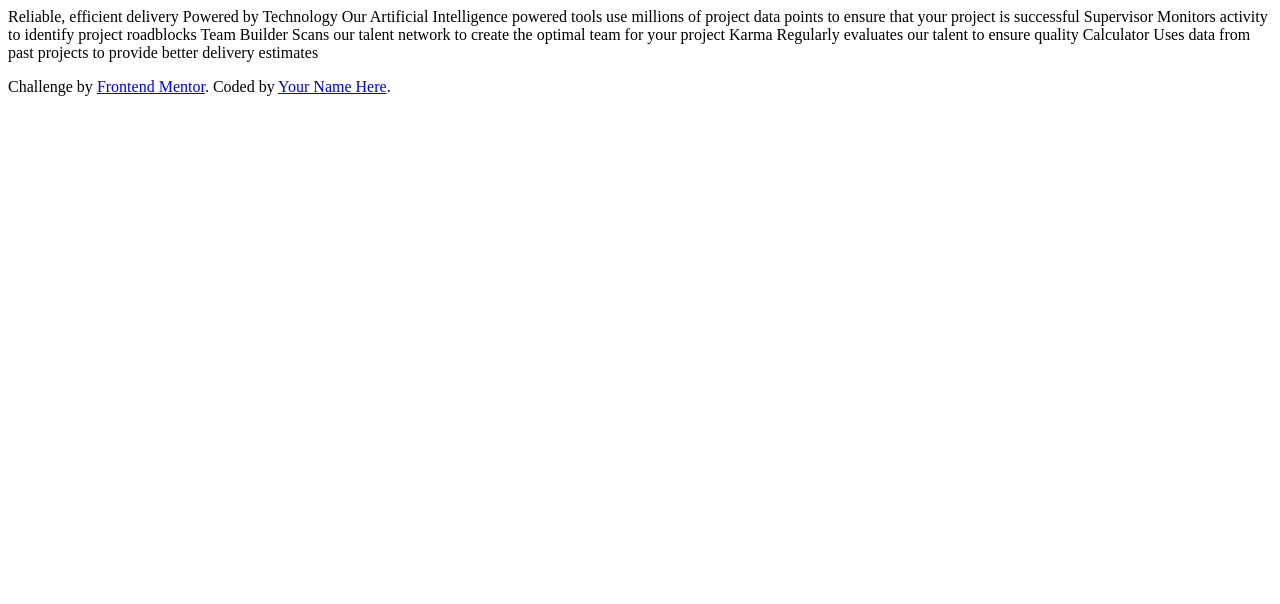
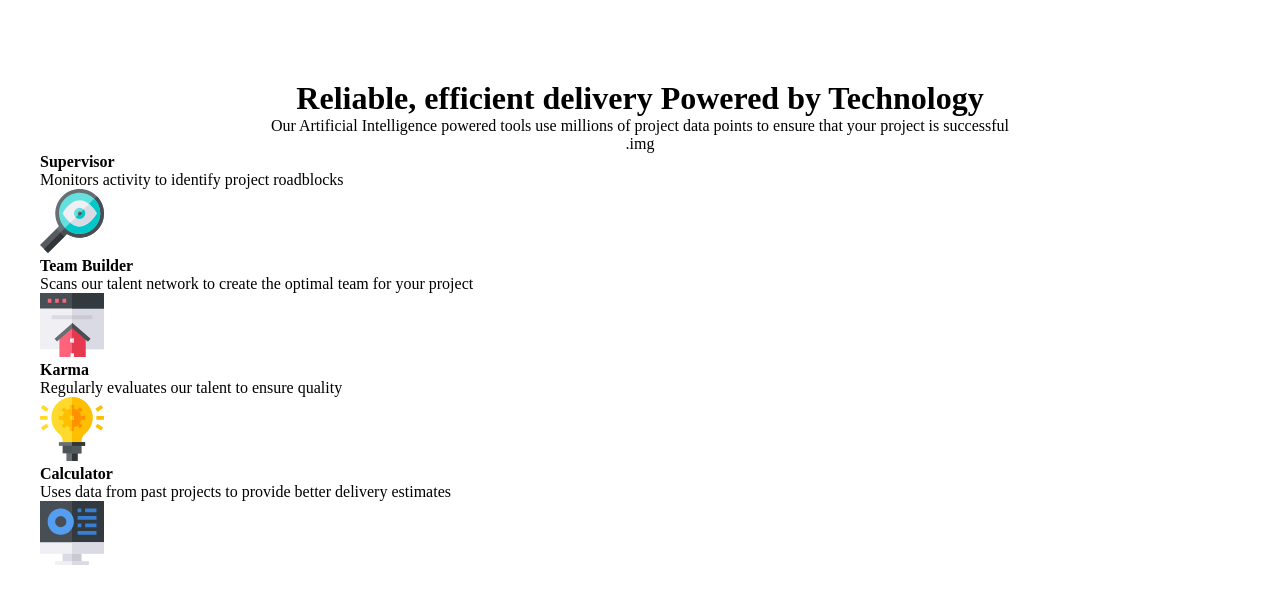
Before and after one commit to igafshell/four-card-feature-section-main, a plain HTML site: page index.html in a window 1280 px wide. Drawn offline with Linux system fonts and the light colour scheme.

Commit message:
Edit HTML and added CSS

```diff
--- a/index.html
+++ b/index.html
@@ -2,7 +2,16 @@
 <html lang="en">
 	<head>
 		<meta charset="UTF-8" />
-		<meta name="viewport" content="width=device-width, initial-scale=1.0" />
+		<meta
+			name="viewport"
+			content="width=device-width,
+		initial-scale=1.0"
+		/>
+		<meta
+			name="description"
+			content="Provide and deliver AI powered tools for your company"
+		/>
+		<link rel="stylesheet" href="style.css" />
 		<link
 			rel="icon"
 			type="image/png"
@@ -13,21 +22,45 @@
 		<title>Frontend Mentor | Four card feature section</title>
 	</head>
 	<body>
-		Reliable, efficient delivery Powered by Technology Our Artificial
-		Intelligence powered tools use millions of project data points to ensure
-		that your project is successful Supervisor Monitors activity to identify
-		project roadblocks Team Builder Scans our talent network to create the
-		optimal team for your project Karma Regularly evaluates our talent to ensure
-		quality Calculator Uses data from past projects to provide better delivery
-		estimates
-
-		<footer>
-			<p class="attribution">
-				Challenge by
-				<a href="https://www.frontendmentor.io?ref=challenge" target="_blank"
-					>Frontend Mentor</a
-				>. Coded by <a href="#">Your Name Here</a>.
+		<header>
+			<h1>Reliable, efficient delivery Powered by Technology</h1>
+			<p>
+				Our Artificial Intelligence powered tools use millions of project data
+				points to ensure that your project is successful
 			</p>
-		</footer>
+			.img
+		</header>
+		<main>
+			<section>
+				<h4>Supervisor</h4>
+				<p>Monitors activity to identify project roadblocks</p>
+				<div class="icon">
+					<img src="./images/icon-supervisor.svg" alt="Magnifying glass icon" />
+				</div>
+			</section>
+			<section>
+				<h4>Team Builder</h4>
+				<p>
+					Scans our talent network to create the optimal team for your project
+				</p>
+				<div class="icon">
+					<img src="./images/icon-team-builder.svg" alt="House icon" />
+				</div>
+			</section>
+			<section>
+				<h4>Karma</h4>
+				<p>Regularly evaluates our talent to ensure quality</p>
+				<div class="icon">
+					<img src="./images/icon-karma.svg" alt="Lightbulb icon" />
+				</div>
+			</section>
+			<section>
+				<h4>Calculator</h4>
+				<p>Uses data from past projects to provide better delivery estimates</p>
+				<div class="icon">
+					<img src="./images/icon-calculator.svg" alt="Calculator icon" />
+				</div>
+			</section>
+		</main>
 	</body>
 </html>
--- /dev/null
+++ b/style.css
@@ -0,0 +1,30 @@
+@import url("https://fonts.googleapis.com/css2?family=Poppins:wght@200;400;600&display=swap");
+
+/* font-family: 'Poppins', sans-serif; */
+
+/*
+TODO:
+   -add basic styles to the components
+   -add light/dark theme and switch
+   -linear-gradients, box-shadows, etc. etc.
+   -responiveness
+   -animate the section icons, they're svg so you should be able to do that, also it's a good exercise
+   -add some custor hover effects, but don't go overkill
+*/
+
+/* CSS reset */
+* {
+	padding: 0;
+	margin: 0;
+	box-sizing: border-box;
+}
+
+/* body */
+body {
+	min-height: 100vh;
+	padding: 5rem 5vh;
+}
+
+header {
+	text-align: center;
+}
```
